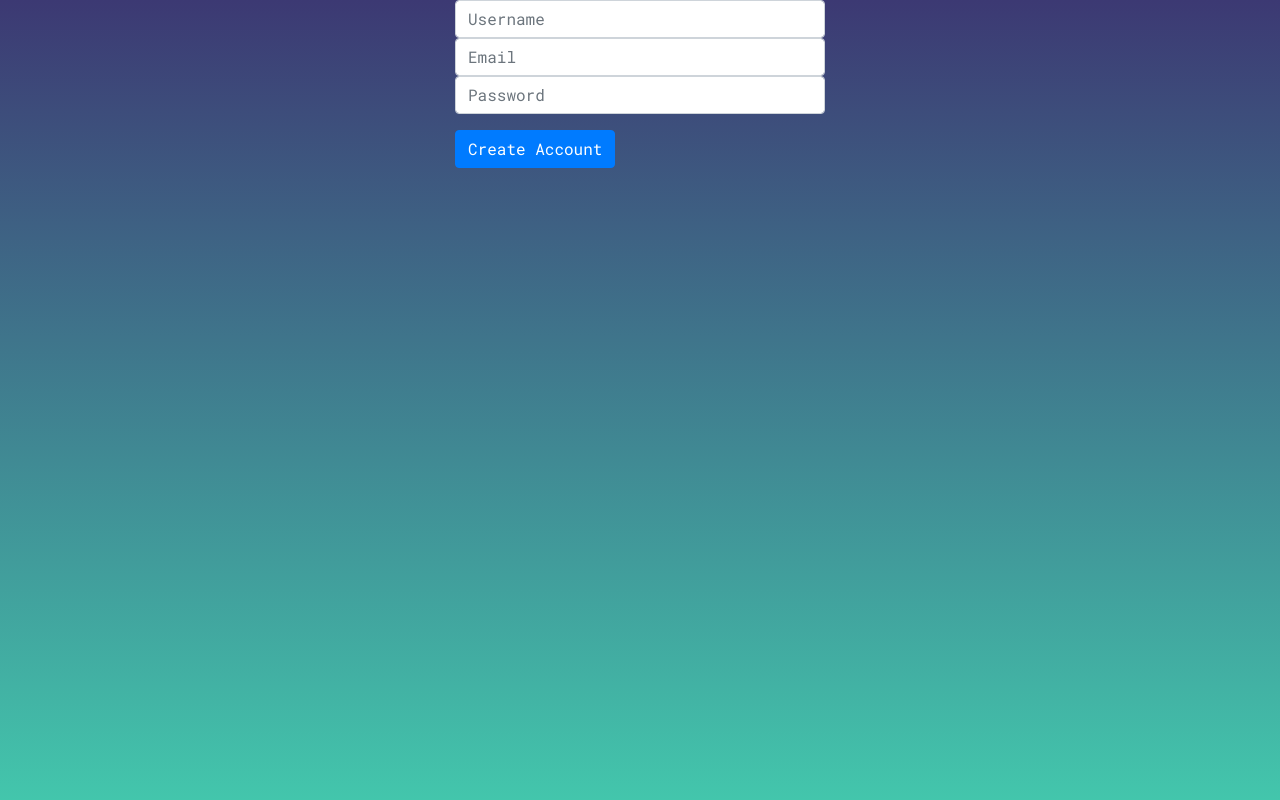
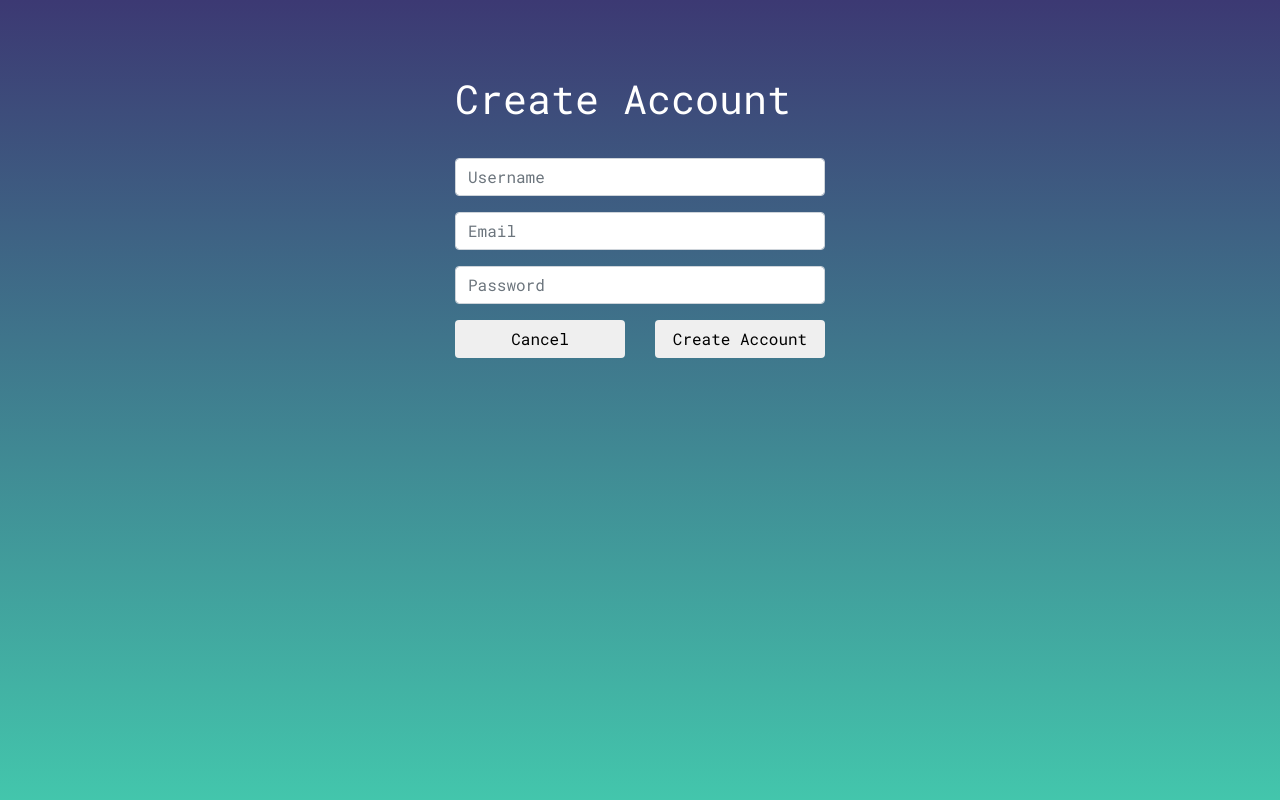
Before and after one commit to batiyeh/weather-station, a Django app: page /accounts/create/ in a window 1280 px wide. Run offline with Django 3.2, Linux system fonts and the light colour scheme; some libraries are stand-ins or nearby versions.

Commit message:
UI Improvements to login and create account page. Improved stationListener view to start receiving data from the Pis

```diff
--- a/currentweather/static/css/login.css
+++ b/currentweather/static/css/login.css
@@ -1,4 +1,3 @@
-
 html, body {
     font-family: 'Roboto Mono', monospace;
     width: 100%;
@@ -8,24 +7,61 @@ html, body {
     overflow-x: hidden;
     -webkit-font-smoothing: antialiased;
     background: linear-gradient(to bottom, #3C3973, #43C6AC);
-
-
 }
 
-
-html, input
-{
+html, input{
     width: 70%;
 }
 
 html, .container{
     width: 400px;
-        clear: both;
-    text-align-all: center;
+    text-align: center;
+}
 
+.container img {
+    text-align: center;
 }
 
 html, .container input {
     width: 100%;
     clear: both;
 }
+
+.title{
+    margin-top: 75px;
+    color: white;
+    text-align: left !important;
+    margin-bottom: 35px;
+}
+
+#login{
+    margin-top: 75px;
+}
+
+#subButton {
+    width: 100%;
+}
+
+.dod-img {
+    margin-bottom: 15px;
+}
+
+.register-btn {
+    width: 100%;
+}
+
+.login-btn {
+    width: 100%;
+}
+
+.register-link {
+    text-decoration: none !important;
+}
+
+.register-link:hover {
+    text-decoration: none;
+}
+
+.register-link:hover {
+    text-decoration: none;
+}
--- a/currentweather/templates/registration/create.html
+++ b/currentweather/templates/registration/create.html
@@ -2,15 +2,27 @@
 
 {% block content %}
 <div class="container">
+    <h1 class="title">Create Account</h1>
     <form id="createForm">
         <div class="login-info mb-3">
-            <input id='username' name='username' type="text" class="form-control" placeholder="Username">
-            <input id='email' name='email' type="email" class="form-control" placeholder="Email" aria-label="Email">
-            <!-- <input id='phone' name='phone' type="text" class="form-control" placeholder="Phone Number" aria-label="Phone Number"> -->
-            <input id='password' name='password' type="password" class="form-control" placeholder="Password" aria-label="Password">
+            <div class="form-group">
+                <input id='username' name='username' type="text" class="form-control" placeholder="Username">
+            </div>
+            <div class="form-group">
+                <input id='email' name='email' type="email" class="form-control" placeholder="Email" aria-label="Email">
+            </div>
+            <div class="form-group">
+                <input id='password' name='password' type="password" class="form-control" placeholder="Password" aria-label="Password">
+            </div>
         </div>
-        <button id = "subButton" type="submit" class="btn btn-primary">Create Account</button>
-
+        <div class="row">
+            <div class="col-6">
+                <a class="register-link" href = "{% url 'login' %}"><button type="button" class="btn btn-default register-btn">Cancel</button></a>
+            </div>
+            <div class="col-6">
+                <button id="subButton" type="submit" class="btn btn-default">Create Account</button>
+            </div>
+        </div>
     </form>
 </div>
 {% endblock %}
--- a/currentweather/views.py
+++ b/currentweather/views.py
@@ -10,6 +10,7 @@ from django.core.exceptions import MultipleObjectsReturned
 from django.contrib.auth.models import User
 from django.contrib.auth import authenticate, login
 from django.contrib.auth.decorators import login_required
+from django.views.decorators.csrf import csrf_exempt, csrf_protect
 from django.http import JsonResponse
 from currentweather.models import ApiWeather
 
@@ -82,18 +83,20 @@ def createUser(request):
         return HttpResponseRedirect("/accounts/login/")
 
 def randomPage(request):
-    # context = {"one":random.randint(1,101), "two":random.randint(1,101)}
-    print("In random page function")
-
     if request.method == 'GET':
         return render(request, "rng.html")
 
     elif request.is_ajax():
         return JsonResponse({"one":random.randint(1,101), "two":random.randint(1,101)})
 
+@csrf_exempt
 def stationListener(request):
+    if request.method == 'GET':
+        return HttpResponse(json.dumps({'success': 'you are at the listener page'}), content_type='application/json', status=200)
+
     if request.method == 'POST':
-        print(request.POST.get('randomNum'))
+        q = StationWeather(stationid = request.POST.get('stationid', None), temperature = request.POST.get('temperature', None), humidity = request.POST.get('temperature', None),     pressure = request.POST.get('pressure', None) )
+        q.save()
 
         response = {'success': 'received data'}
         return HttpResponse(json.dumps(response), content_type='application/json', status=200)
```
Also changed, not shown: currentweather/templates/login.html (deleted, +0 -35 lines), currentweather/templates/registration/login.html (+15 -5 lines), currentweather/templates/rng.html (+0 -28 lines). Lines whose indentation alone changed are shown as unchanged.
